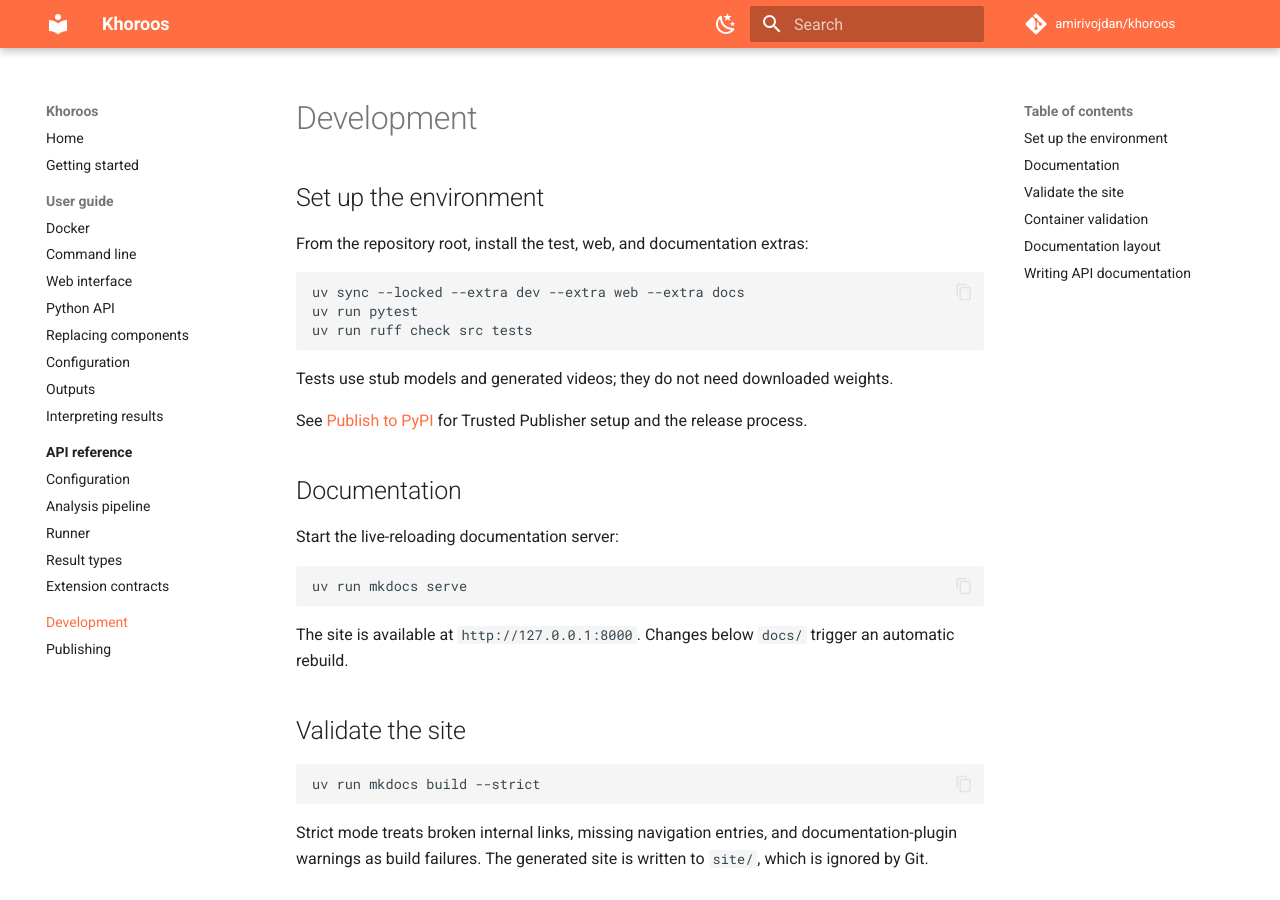
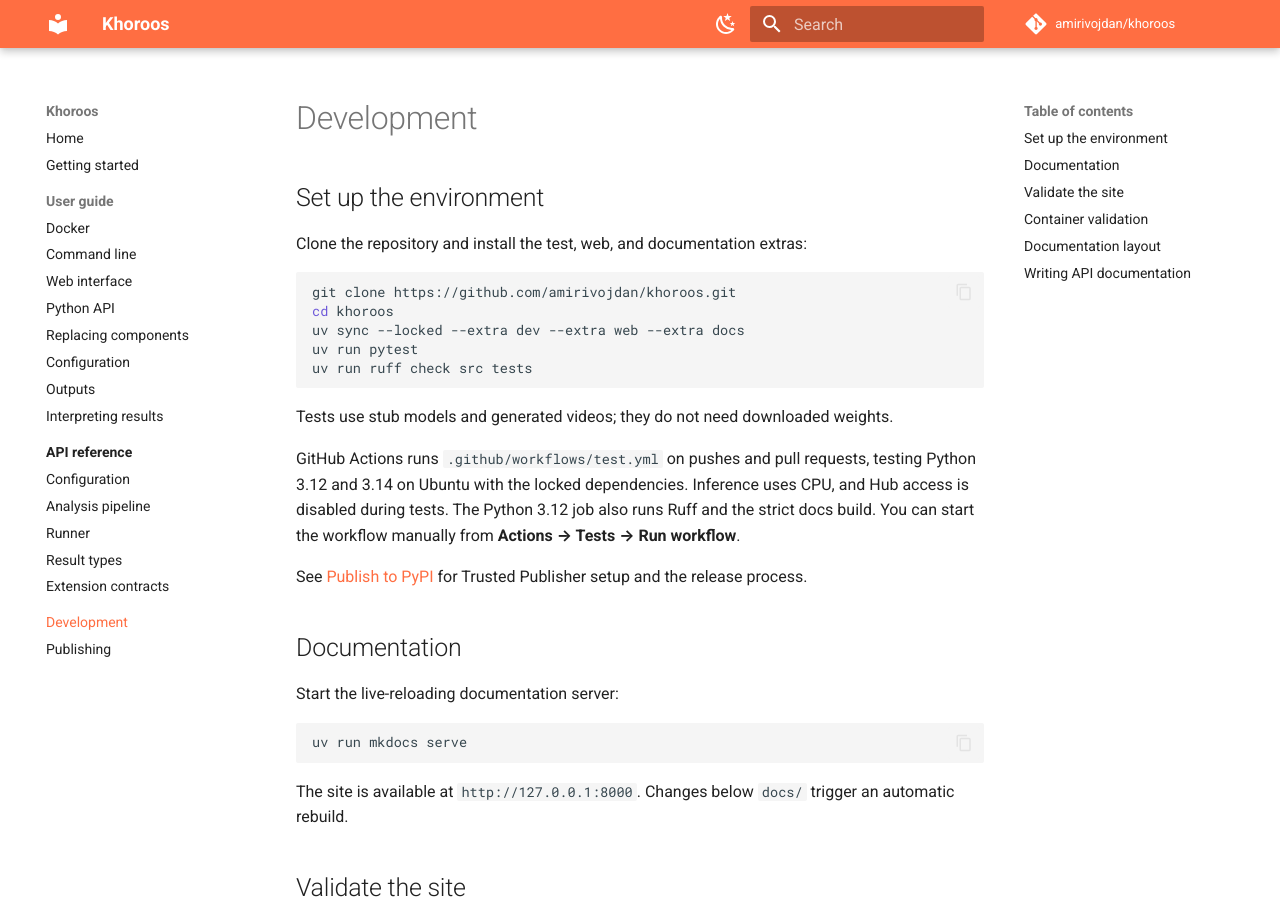
Before and after one commit to amirivojdan/khoroos, an MkDocs documentation site: the page built from docs/development.md, in a window 1280 px wide and 900 px high. Built offline with MkDocs 1.6.1 and Material for MkDocs 9.7.7, drawn with Linux system fonts in a browser that asks for light colours; comment, search, counter and statistics services are not loaded.

Commit message:
Update docs

````diff
--- a/docs/development.md
+++ b/docs/development.md
@@ -2,15 +2,22 @@
 
 ## Set up the environment
 
-From the repository root, install the test, web, and documentation extras:
+Clone the repository and install the test, web, and documentation extras:
 
 ```bash
+git clone https://github.com/amirivojdan/khoroos.git
+cd khoroos
 uv sync --locked --extra dev --extra web --extra docs
 uv run pytest
 uv run ruff check src tests
 ```
 
 Tests use stub models and generated videos; they do not need downloaded weights.
+
+GitHub Actions runs `.github/workflows/test.yml` on pushes and pull requests, testing
+Python 3.12 and 3.14 on Ubuntu with the locked dependencies. Inference uses CPU, and Hub
+access is disabled during tests. The Python 3.12 job also runs Ruff and the strict docs build.
+You can start the workflow manually from **Actions → Tests → Run workflow**.
 
 See [Publish to PyPI](publishing.md) for Trusted Publisher setup and the release process.
 
````
Also changed, not shown: README.md (+13 -3 lines), docs/getting-started.md (+4 -4 lines).
